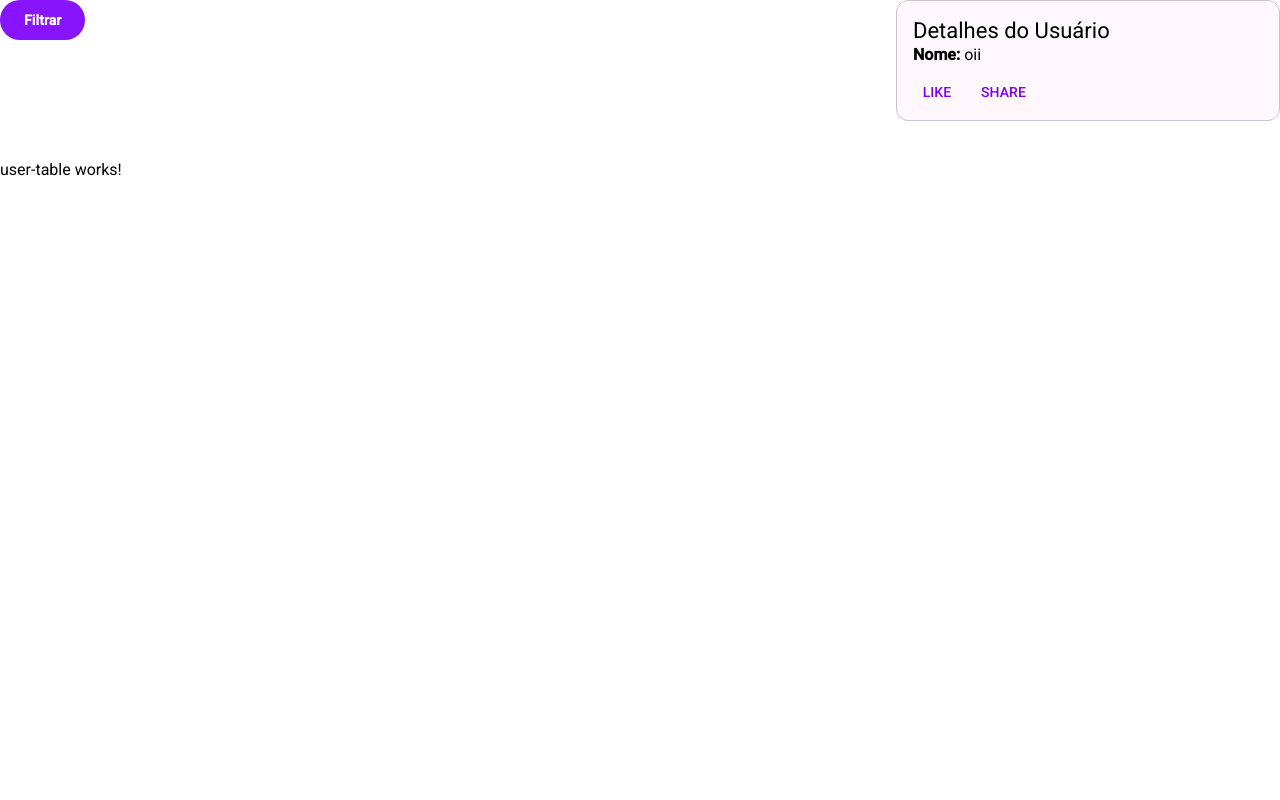
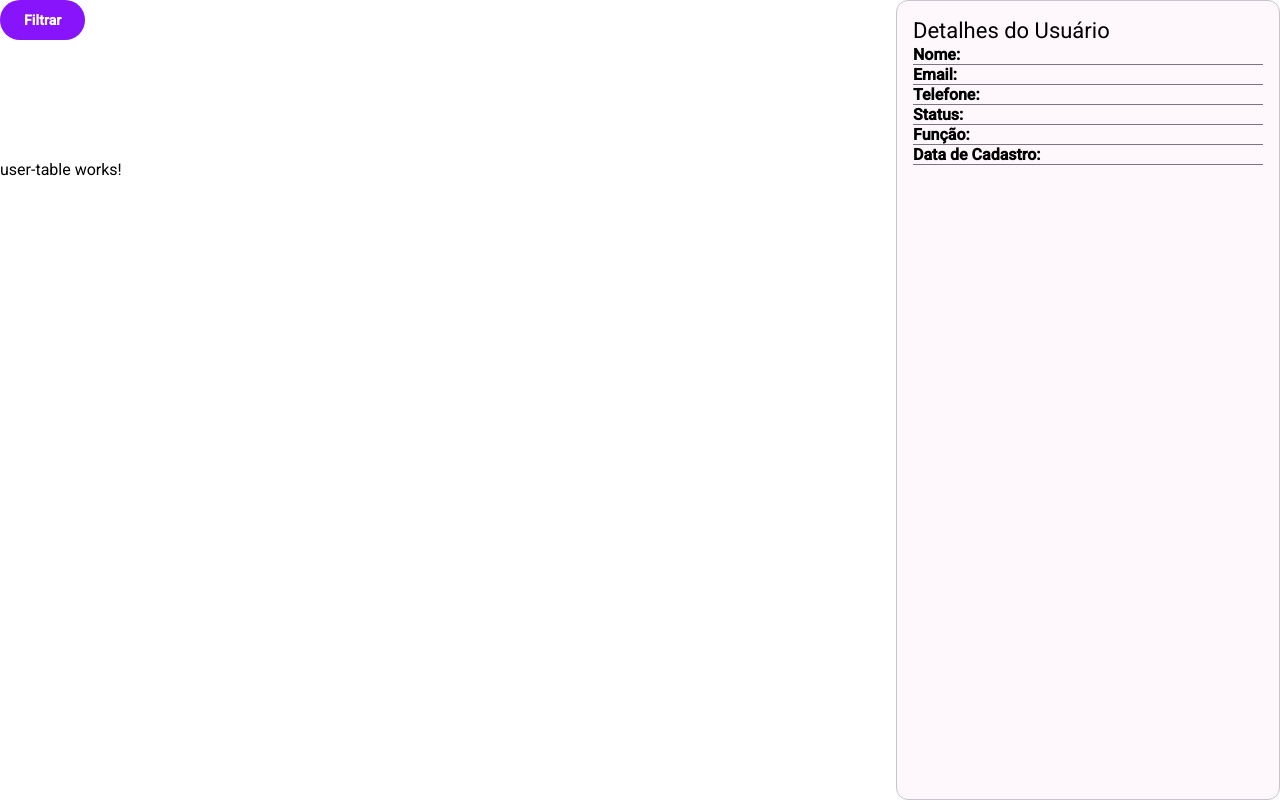
Before and after one commit to santivgo/angular-projects, an Angular app in the folder filtro_usuarios/: page / in a window 1280 px wide. Built offline with nearby package versions, Linux system fonts and the light colour scheme.

Commit message:
wip: tipografia

```diff
--- a/filtro_usuarios/src/app/angular-material/angular-material.module.ts
+++ b/filtro_usuarios/src/app/angular-material/angular-material.module.ts
@@ -2,13 +2,14 @@ import { NgModule } from '@angular/core';
 import { MatTableModule } from '@angular/material/table';
 import { MatButtonModule } from '@angular/material/button';
 import { MatCardModule } from '@angular/material/card';
+import { MatDividerModule } from '@angular/material/divider';
 @NgModule({
   declarations: [],
   imports: [
-    MatTableModule, MatButtonModule, MatCardModule
+    MatTableModule, MatButtonModule, MatCardModule, MatDividerModule
   ],
   exports: [
-    MatButtonModule, MatTableModule, MatCardModule
+    MatButtonModule, MatTableModule, MatCardModule, MatDividerModule
   ]
 })
 export class AngularMaterialModule { }
--- a/filtro_usuarios/src/app/components/dashboard-user/dashboard-user.component.html
+++ b/filtro_usuarios/src/app/components/dashboard-user/dashboard-user.component.html
@@ -1,12 +1,26 @@
-<mat-card class="example-card" appearance="outlined">
+<mat-card class="card" appearance="outlined">
     <mat-card-header>
         <mat-card-title>Detalhes do Usuário</mat-card-title>
     </mat-card-header>
     <mat-card-content>
-        <p><strong>Nome:</strong> {{'oii'}}</p>
+        <p><strong>Nome:</strong> {{ '' }}</p>
+        <mat-divider></mat-divider>
+
+        <p><strong>Email:</strong> {{ '' }}</p>
+        <mat-divider></mat-divider>
+
+        <p><strong>Telefone:</strong> {{ '' }}</p>
+        <mat-divider></mat-divider>
+
+        <p><strong>Status:</strong> {{ '' }}</p>
+        <mat-divider></mat-divider>
+
+        <p><strong>Função:</strong> {{ '' }}</p>
+        <mat-divider></mat-divider>
+
+        <p><strong>Data de Cadastro:</strong> {{ '' }}</p>
+        <mat-divider></mat-divider>
+
+
     </mat-card-content>
-    <mat-card-actions>
-        <button mat-button>LIKE</button>
-        <button mat-button>SHARE</button>
-    </mat-card-actions>
 </mat-card>
--- a/filtro_usuarios/src/app/components/dashboard-user/dashboard-user.component.scss
+++ b/filtro_usuarios/src/app/components/dashboard-user/dashboard-user.component.scss
@@ -0,0 +1,3 @@
+.card {
+    height: 100%;
+}
```
